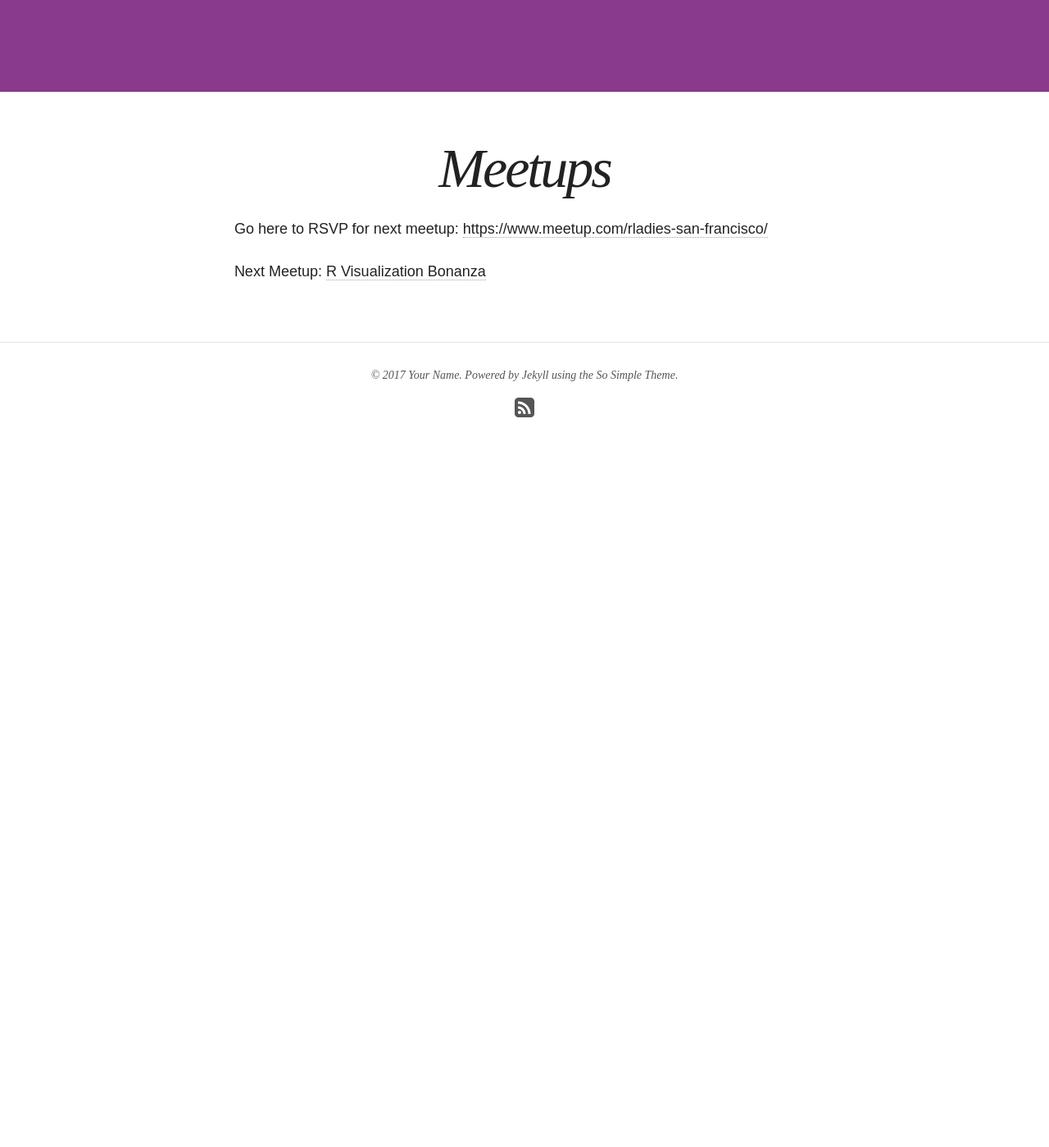
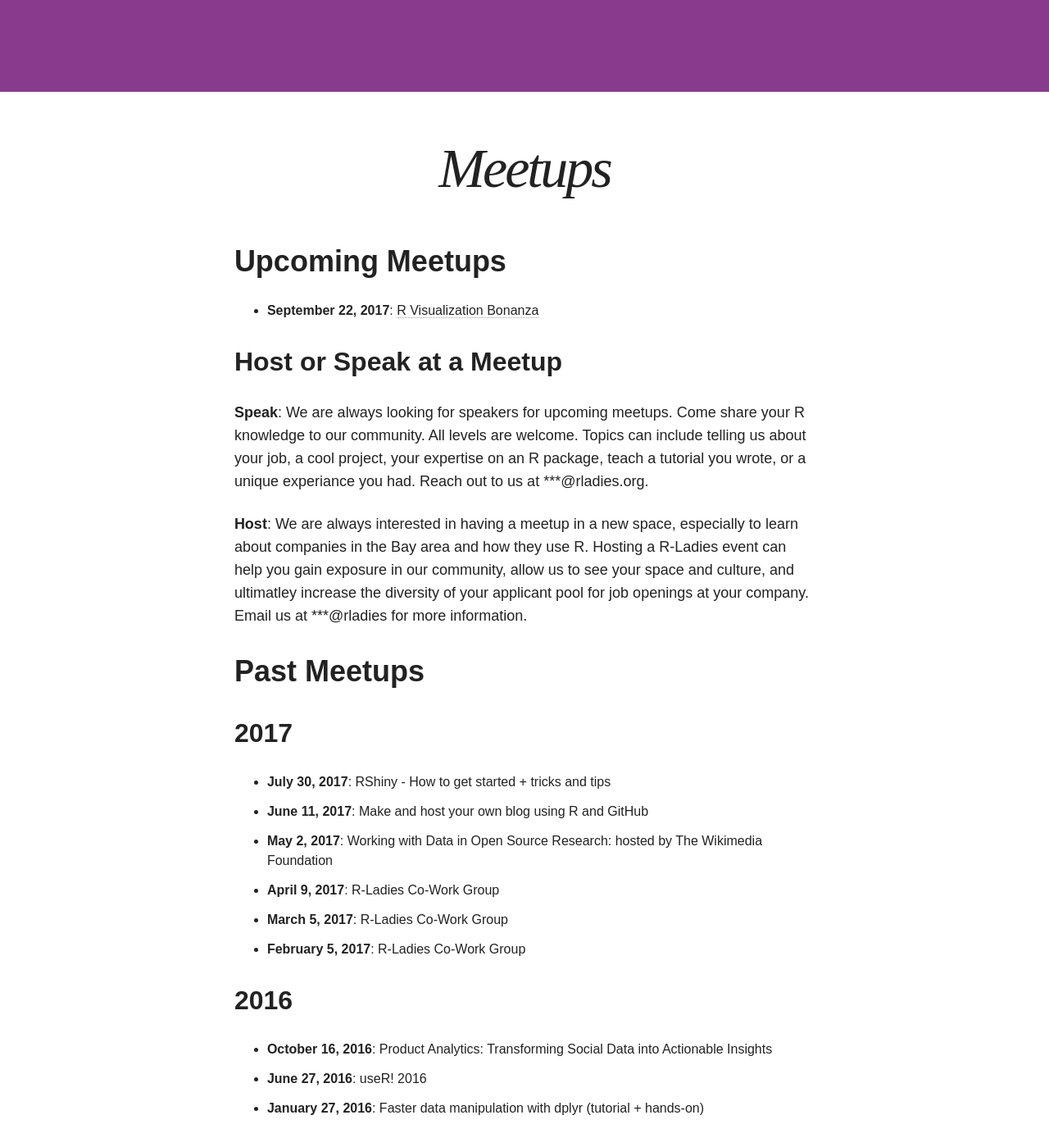
Before and after one commit to iamciera/rladies-sf-website, a Jekyll site: the page built from meetups/index.md, in a window 1280 px wide and 1400 px high, scrolled down 300 px. Shown: the whole window at 82% size. Built offline with Jekyll 4.4.1, drawn with Linux system fonts in a browser that asks for light colours; nearby versions of some CDN libraries; before the commit the page ends 909 px from its top, so only the background shows below that.

Commit message:
updated meetup area

```diff
--- a/meetups/index.md
+++ b/meetups/index.md
@@ -9,6 +9,28 @@ image:
   creditlink:
 ---
 
-Go here to RSVP for next meetup: [https://www.meetup.com/rladies-san-francisco/](https://www.meetup.com/rladies-san-francisco/)
+# Upcoming Meetups
 
-Next Meetup: [R Visualization Bonanza](https://www.meetup.com/rladies-san-francisco/events/243118950/)
+- **September 22, 2017**: [R Visualization Bonanza](https://www.meetup.com/rladies-san-francisco/events/243118950/)
+
+## Host or Speak at a Meetup
+
+**Speak**: We are always looking for speakers for upcoming meetups. Come share your R knowledge to our community. All levels are welcome. Topics can include telling us about your job, a cool project, your expertise on an R package, teach a tutorial you wrote, or a unique experiance you had. Reach out to us at ***@rladies.org.
+
+**Host**: We are always interested in having a meetup in a new space, especially to learn about companies in the Bay area and how they use R.  Hosting a R-Ladies event can help you gain exposure in our community, allow us to see your space and culture, and ultimatley increase the diversity of your applicant pool for job openings at your company. Email us at ***@rladies for more information.
+
+# Past Meetups
+## 2017
+
+- **July 30, 2017**: RShiny - How to get started + tricks and tips
+- **June 11, 2017**: Make and host your own blog using R and GitHub
+- **May 2, 2017**: Working with Data in Open Source Research: hosted by The Wikimedia Foundation
+- **April 9, 2017**: R-Ladies Co-Work Group
+- **March 5, 2017**: R-Ladies Co-Work Group
+- **February 5, 2017**: R-Ladies Co-Work Group
+
+## 2016
+
+- **October 16, 2016**: Product Analytics: Transforming Social Data into Actionable Insights
+- **June 27, 2016**: useR! 2016
+- **January 27, 2016**: Faster data manipulation with dplyr (tutorial + hands-on)
```
